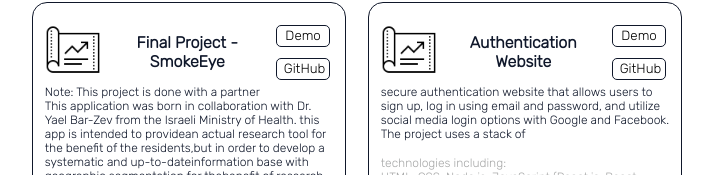
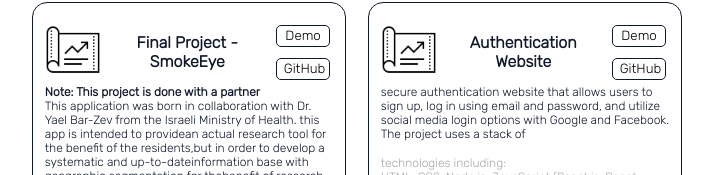
Before and after one commit to edend85/ProtfolioEden, a React (Vite) app: page / in a window 1280 px wide. Shown: the part 977-1152 px from the top of the page, without its empty margins (283-996 px from the left). Built offline with nearby package versions, Linux system fonts and the light colour scheme.

Commit message:
protfolio.jsx + styles.css change

```diff
--- a/src/Components/Protfolio.jsx
+++ b/src/Components/Protfolio.jsx
@@ -59,7 +59,7 @@ export default function Protfolio() {
                                         <button><a href={Prj.prjgithublink}></a>GitHub</button>
                                     </div>
                                 </div>
-                                <p className='bold'>{Prj.note}</p>
+                                <p className='note'>{Prj.note}</p>
                                 <p>{Prj.prjdescription}</p>
                                 <p className='gray-p'>technologies including: <br></br>{Prj.prjtechnologies}</p>
                             </div>
--- a/src/styles/Styels.css
+++ b/src/styles/Styels.css
@@ -33,7 +33,6 @@ button:hover{
     background-color: var(--primary-color);
     color: #aacbff;
 }
-
 .nav-frame{
     display: flex;
     justify-content: space-between;
@@ -98,7 +97,7 @@ button:hover{
     font-size: var(--text-size-20);
 }
 .social-media-links a svg:hover{
-    fill: #007cff;
+    fill: #4bcbcf;
 }
 #main-about{
    padding: 2em;
@@ -115,7 +114,6 @@ button:hover{
     flex-wrap: wrap;
     justify-content: center;
 }
-
 .singal-project{
     padding: 0.5em;
     margin: 0.7em;
@@ -137,7 +135,6 @@ button:hover{
     color: rgb(166, 167, 167);
     margin: 1.2em 0;
 }
-
 .singal-project p{
     text-align: left;
     padding: 0 0.3em;
@@ -146,10 +143,12 @@ button:hover{
     margin: 0.4em;
     width: 80%;
 }
-
 .singal-project img{
     width: 4em;
     height: 4em;
+}
+.note{
+    font-weight: 700;
 }
 #footer{
     color: var(--secondery-color);
```
